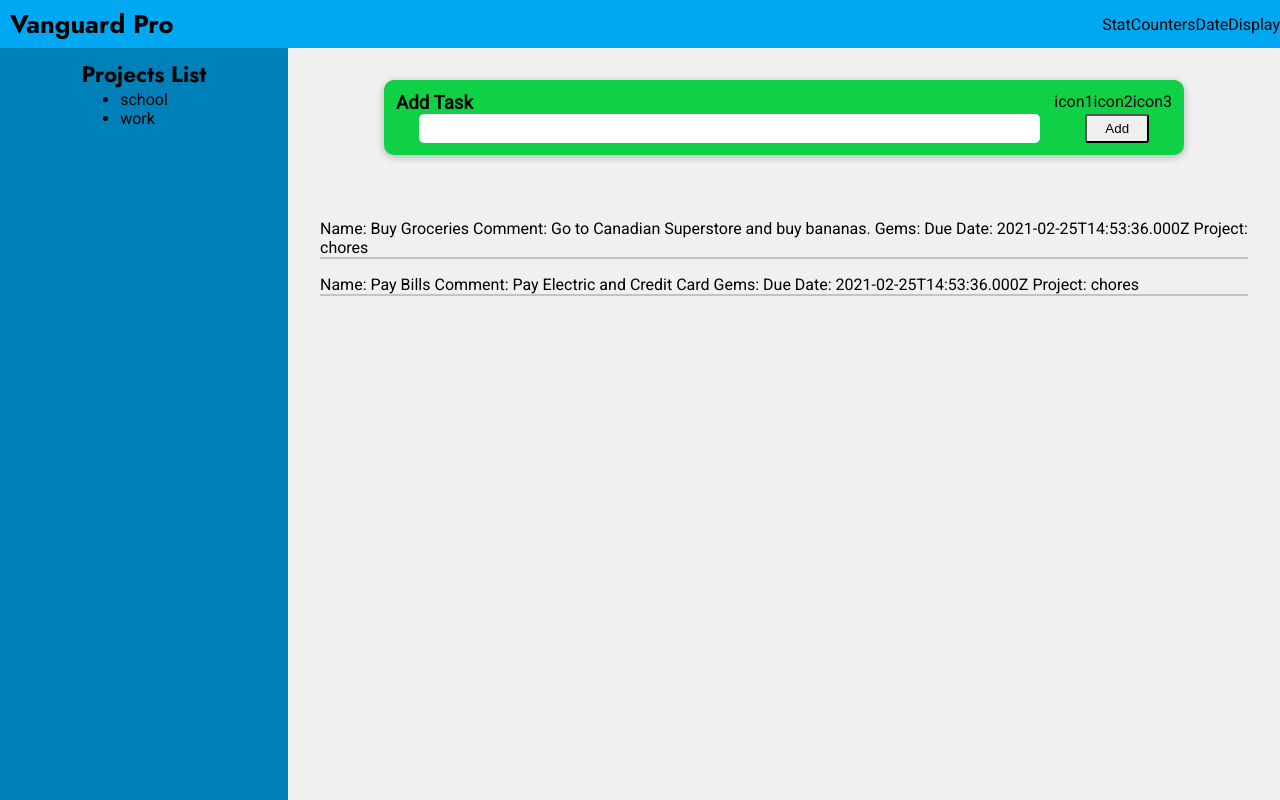
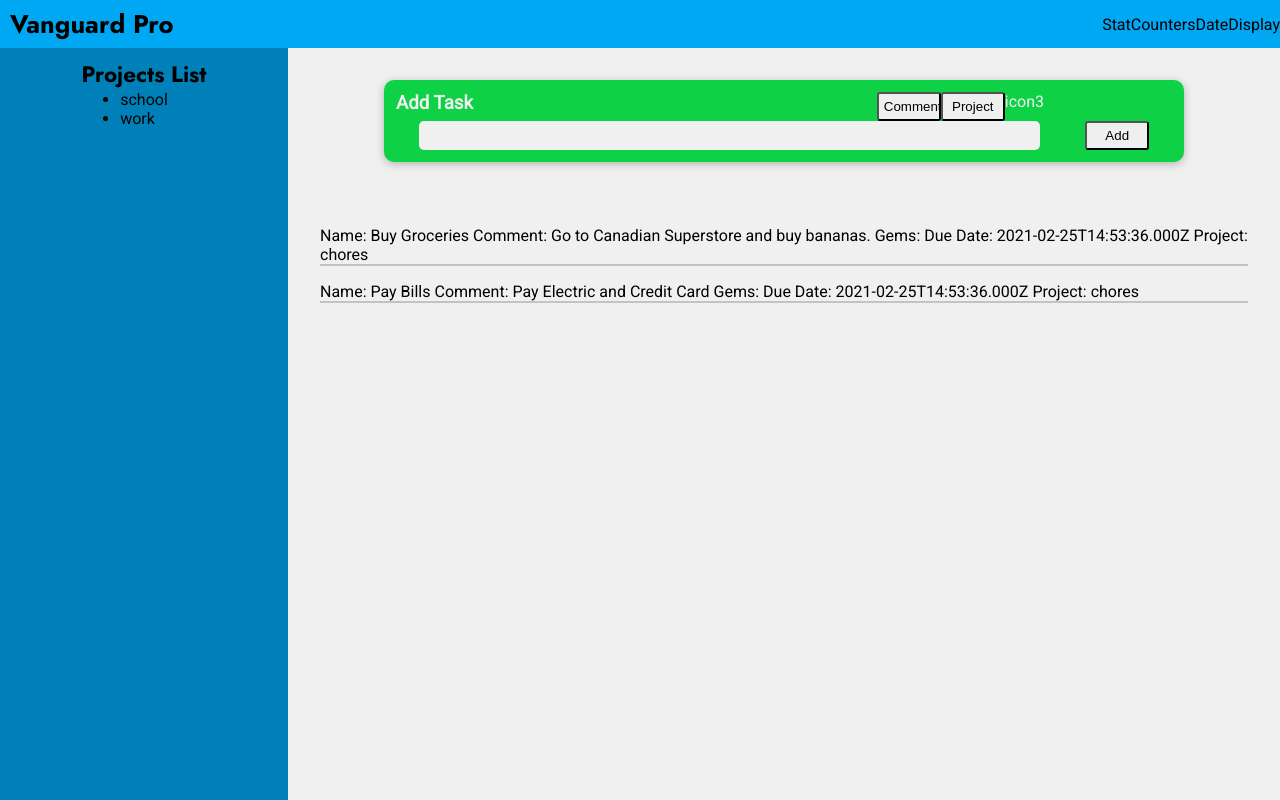
Before and after one commit to code-vanguards/vanguard-pro, a Vue app: page / in a window 1280 px wide. Built offline with nearby package versions, Linux system fonts and the light colour scheme.

Commit message:
Added comment and project dropdowns.

```diff
--- a/src/App.vue
+++ b/src/App.vue
@@ -27,7 +27,7 @@
       <li v-for="task in tasks"
       :key="task.id">
         Name: {{ task.name }}
-        Comment: {{task.comment}}
+        Comment: {{ task.comment}}
         Gems: {{ task.gemsWorth }}
         Due Date: {{ task.dueDate }}
         Project: {{ task.project.name }}
@@ -72,23 +72,24 @@ export default {
   },
   methods: {
     addTask(task) {
-      this.tasks.push(taskFactory(task));
+      this.tasks.push(taskFactory(task.name, undefined, task.comment));
     },
   },
-  computed: {
-  },
   watch: {
-    /*
-    tasks(value) {
+    tasks() {
       console.log('In tasks watcher...');
+      /*
       this.projects = value.map(task => {
         if (!this.projects.some(project => task.project.id === project.id)) { // False, if project doesn't exist
           console.log(`Project ID not found ${task.project.id}.`);
-          return { projectFactory(task.project.name, task.project.id);
+          return projectFactory({
+            name: task.project.name,
+            id: task.project.id
+          });
         }
       });
+      */
     },
-    */
   },
 };
 </script>
--- a/src/components/NewTask.vue
+++ b/src/components/NewTask.vue
@@ -2,14 +2,26 @@
   <div class='add-task'>
     <header>
       <h3>Add Task</h3>
-      <div class="dropdown-wrapper">
-        <p>icon1</p>
-        <p>icon2</p>
+      <div class="dropdown-container">
+        <div class="dropdown-wrapper">
+          <button @click="toggleCommentDropdown">Comment</button>
+          <div class="dropdown-content" v-show="isCommentDropdownVisible">
+            <input type="text" v-model="task.comment" />
+            <button @click="toggleCommentDropdown">Ok</button>
+          </div>
+        </div>
+        <div class="dropdown-wrapper">
+          <button @click="toggleProjectDropdown">Project</button>
+          <div class="dropdown-content" v-show="isProjectDropdownVisible">
+            <input type="text" v-model="task.project" />
+            <button @click="toggleProjectDropdown">Ok</button>
+          </div>
+        </div>
         <p>icon3</p>
       </div>
     </header>
     <form @submit.prevent="addTask">
-      <input type="text" v-model="taskInput"/>
+      <input type="text" @click="hideDropdowns" v-model="task.name"/>
       <button>Add</button>
     </form>
   </div>
@@ -20,16 +32,40 @@ export default {
   emits: ['add-task'],
   data() {
     return {
-      taskInput: '',
+      task: {
+        name: '',
+        comment: '',
+        project: '',
+      },
+      isCommentDropdownVisible: false,
+      isProjectDropdownVisible: false,
     };
   },
   methods: {
     addTask() {
-      if (this.taskInput) {
-        this.$emit('add-task', this.taskInput);
-        this.taskInput = '';
+      if (this.task.name) {
+        this.$emit('add-task', this.task);
+        this.task.name = '';
+        this.task.comment = '';
+        this.hideDropdowns();
+      } else {
+        alert('Please enter a task.');
       }
     },
+    hideDropdowns() {
+      this.isProjectDropdownVisible = false;
+      this.isCommentDropdownVisible = false;
+    },
+    toggleCommentDropdown() {
+      this.isCommentDropdownVisible = !this.isCommentDropdownVisible;
+      this.isProjectDropdownVisible = false;
+    },
+    toggleProjectDropdown() {
+      this.isProjectDropdownVisible = !this.isProjectDropdownVisible;
+      this.isCommentDropdownVisible = false;
+    },
+  },
+  computed: {
   },
 };
 </script>
@@ -38,6 +74,7 @@ export default {
 .add-task {
   border-radius: 10px;
   box-shadow: 0 2px 8px rgba(0, 0, 0, 0.26);
+  color: #f0f0f0;
   margin: auto;
   padding: 12px;
   width: 50rem;
@@ -56,6 +93,7 @@ input {
   border-style: none;
   width: 80%;
   padding: 3px;
+  background: #f0f0f0;
 }
 
 button {
@@ -64,8 +102,19 @@ button {
   padding: 5px;
 }
 
+.dropdown-container {
+  margin-right: 8rem;
+  display: flex;
+}
+
 .dropdown-wrapper {
-  display: flex;
+  position: relative;
+}
+
+.dropdown-content {
+  position: absolute;
+  background-color: black;
+  width: 10rem;
 }
 
 form {
```
